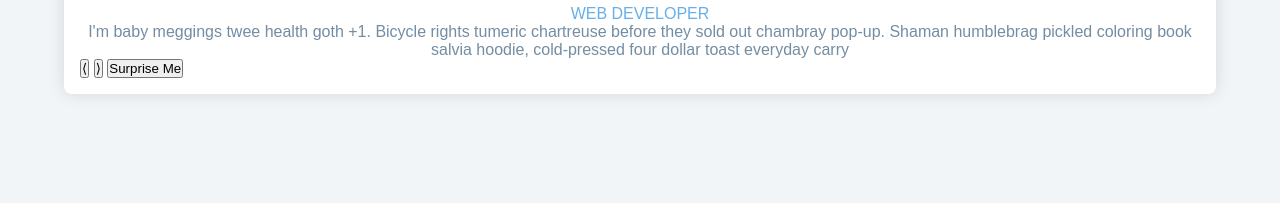
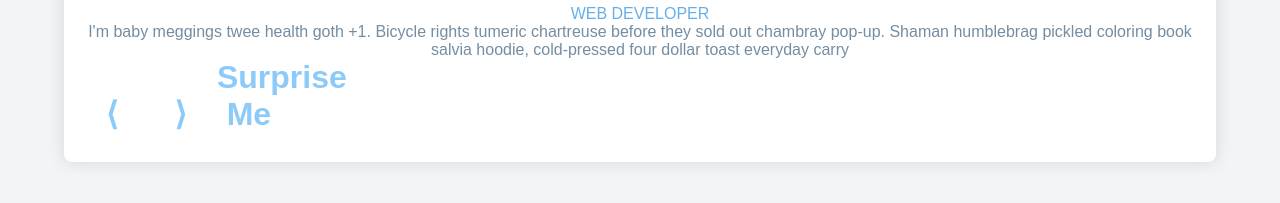
Before and after one commit to AngeloCornelio/review-carousel, a website: page index.html in a window 1280 px wide. Shown: the part 313-516 px from the top of the page. Drawn offline with Linux system fonts and the light colour scheme.

Commit message:
Style prev and next buttons

```diff
--- a/styles.css
+++ b/styles.css
@@ -61,3 +61,13 @@ img {
     text-align: center;
     color: #738da3;
 }
+
+button {
+    font-size: 2em;
+    font-weight: bold;
+    color: #8ccbf9;
+    border: none;
+    background-color: white;
+    width: 2em;
+    height: 2em;
+}
```
